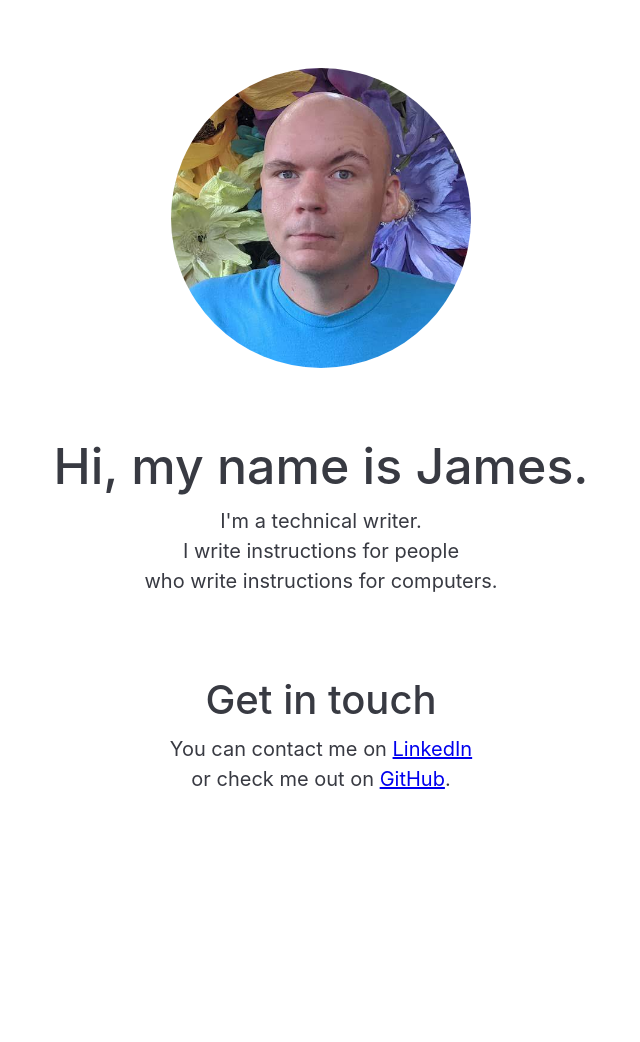
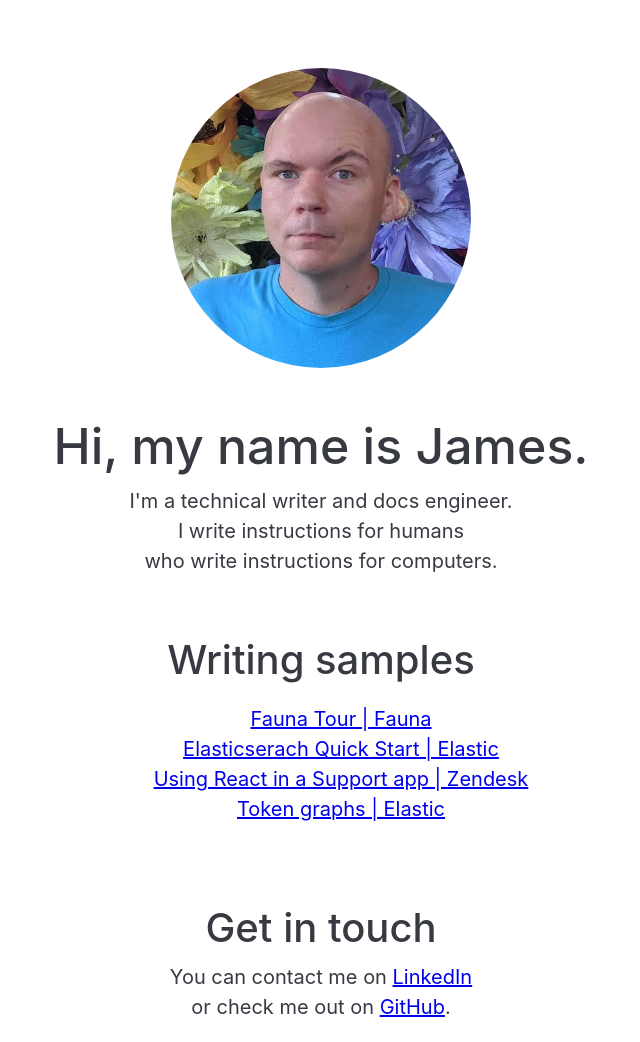
Before and after one commit to jrodewig/jrodewig.github.io, a Jekyll site: the page built from index.html, in a window 1280 px wide. Shown: the whole page, without its empty margins (319-959 px from the left). Built offline with Jekyll 4.4.1, drawn with Linux system fonts in a browser that asks for light colours; before the commit the page ends 908 px from its top, so only the background shows below that.

Commit message:
Add writing samples

```diff
--- a/_includes/head.html
+++ b/_includes/head.html
@@ -3,10 +3,74 @@
   <meta name="viewport" content="width=device-width, initial-scale=1.0">
   <meta charset="utf-8">
   <meta name="description"
-    content="James Rodewig writes developer documentation. He likes designing content and solving problems.">
+    content="James Rodewig is a technical writer and docs engineer. He writes instructions for people who write instructions for computers.">
   <meta name="author" content="James Rodewig">
   <link href="/assets/img/favicon.ico" rel="shortcut icon" />
   <style>
-    :root{--sans-serif:-apple-system,BlinkMacSystemFont,"Segoe UI",Roboto,"Helvetica Neue",Arial,"Noto Sans","Liberation Sans",sans-serif,"Apple Color Emoji","Segoe UI Emoji","Segoe UI Symbol","Noto Color Emoji"}body,html{color:#383a42;font-family:var(--sans-serif);font-size:20px;height:100%;line-height:1.5}main{max-width:640px;margin-left:auto;margin-right:auto;padding-left:20px;padding-right:20px;padding-top:60px;text-align:center}section{padding-top:60px;padding-bottom:20px}img{border-radius:50%;max-width:300px;min-width:300px}h1{font-size:50px;font-weight:500;line-height:1.2;margin-bottom:10px;margin-top:0}h2{font-size:40px;font-weight:500;line-height:1.2;margin-bottom:10px;margin-top:0}p{margin:0}@media screen and (max-width:768px){.sm-hide{display:none}}
+    :root {
+      --sans-serif: -apple-system, BlinkMacSystemFont, "Segoe UI", Roboto,
+        "Helvetica Neue", Arial, "Noto Sans", "Liberation Sans", sans-serif,
+        "Apple Color Emoji", "Segoe UI Emoji", "Segoe UI Symbol", "Noto Color Emoji";
+    }
+
+    body,
+    html {
+      color: #383a42;
+      font-family: var(--sans-serif);
+      font-size: 20px;
+      height: 100%;
+      line-height: 1.5;
+    }
+
+    main {
+      max-width: 640px;
+      margin-left: auto;
+      margin-right: auto;
+      padding-left: 20px;
+      padding-right: 20px;
+      padding-top: 60px;
+      text-align: center;
+    }
+
+    section {
+      padding-top: 40px;
+      padding-bottom: 20px;
+    }
+
+    img {
+      border-radius: 50%;
+      max-width: 300px;
+      min-width: 300px;
+    }
+
+    h1 {
+      font-size: 50px;
+      font-weight: 500;
+      line-height: 1.2;
+      margin-bottom: 10px;
+      margin-top: 0;
+    }
+
+    h2 {
+      font-size: 40px;
+      font-weight: 500;
+      line-height: 1.2;
+      margin-bottom: 10px;
+      margin-top: 0;
+    }
+
+    p {
+      margin: 0;
+    }
+
+    .samples ul li {
+      list-style: none;
+    }
+
+    @media screen and (max-width: 768px) {
+      .sm-hide {
+        display: none;
+      }
+    }
   </style>
 </head>
--- a/index.html
+++ b/index.html
@@ -5,35 +5,38 @@ title: James Rodewig
 
 <main>
   <header>
-    <img
-      src="/assets/img/james.jpg"
-      alt="James Rodewig"
-      width="300"
-      height="300"
-    />
+    <img src="/assets/img/james.jpg" alt="James Rodewig" width="300" height="300" />
   </header>
   <section>
     <h1>Hi, my name is James.</h1>
     <p>
-      I'm a technical writer.
+      I'm a technical writer and docs engineer.
       <br class="sm-hide" />
-      I write instructions for people
+      I write instructions for humans
       <br class="sm-hide" />
       who write instructions for computers.
     </p>
+  </section>
+  <section id="samples" class="samples">
+    <h2>Writing samples</h2>
+    <ul>
+      <li><a href="https://docs.fauna.com/fauna/current/get-started/tour/">Fauna Tour |
+          Fauna</a></li>
+      <li><a href="https://www.elastic.co/guide/en/elasticsearch/reference/8.2/getting-started.html">Elasticserach
+          Quick Start | Elastic</a></li>
+      <li><a href="https://developer.zendesk.com/documentation/apps/build-an-app/using-react-in-a-support-app/">Using
+          React in a Support app | Zendesk</a></li>
+      <li><a href="https://www.elastic.co/guide/en/elasticsearch/reference/8.2/token-graphs.html">Token
+          graphs | Elastic</a></li>
+    </ul>
   </section>
   <section>
     <h2>Get in touch</h2>
     <p>
       You can contact me on
-      <a
-        href="https://www.linkedin.com/in/jamesrodewig/"
-        rel="noopener noreferrer"
-        >LinkedIn</a
-      >
+      <a href="https://www.linkedin.com/in/jamesrodewig/" rel="noopener noreferrer">LinkedIn</a>
       <br class="sm-hide" />or check me out on
-      <a href="https://github.com/jrodewig" rel="noopener noreferrer">GitHub</a
-      >.
+      <a href="https://github.com/jrodewig" rel="noopener noreferrer">GitHub</a>.
     </p>
   </section>
 </main>
```
Also changed, not shown: 1 other file.
